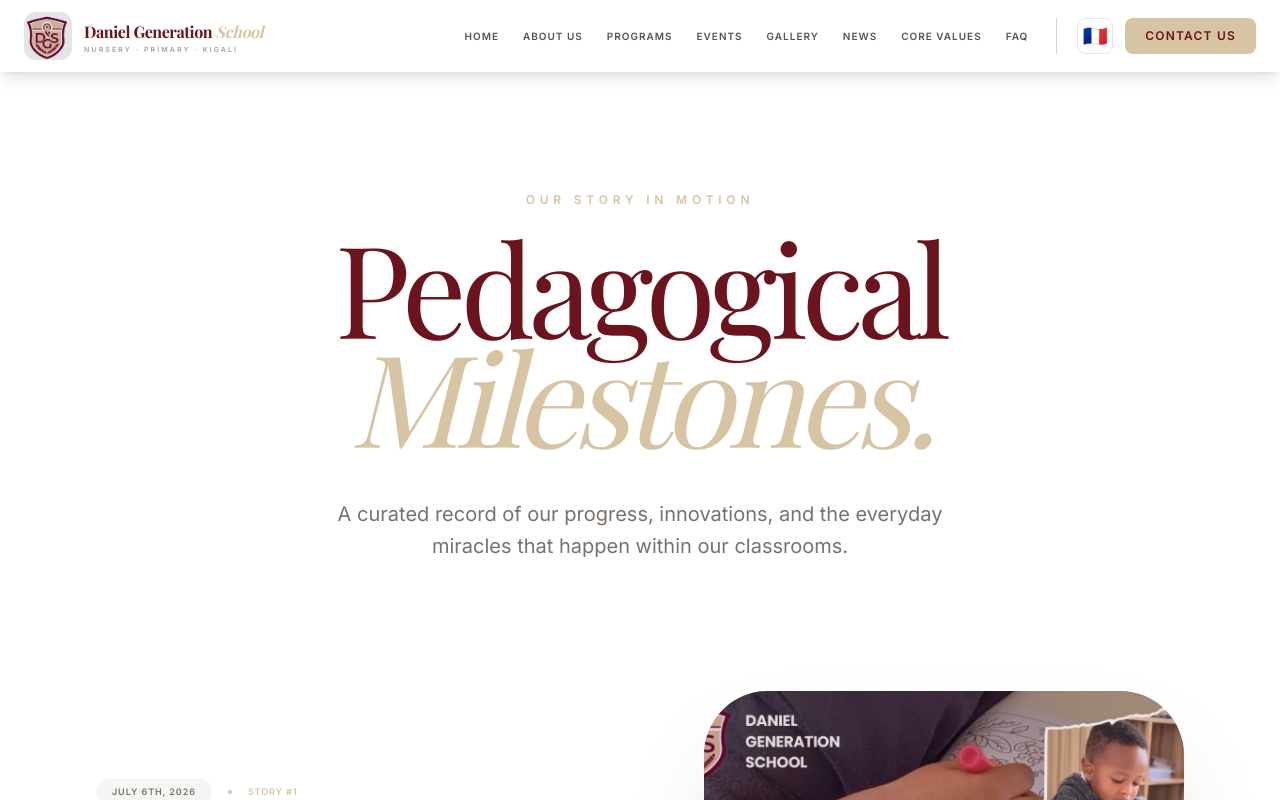
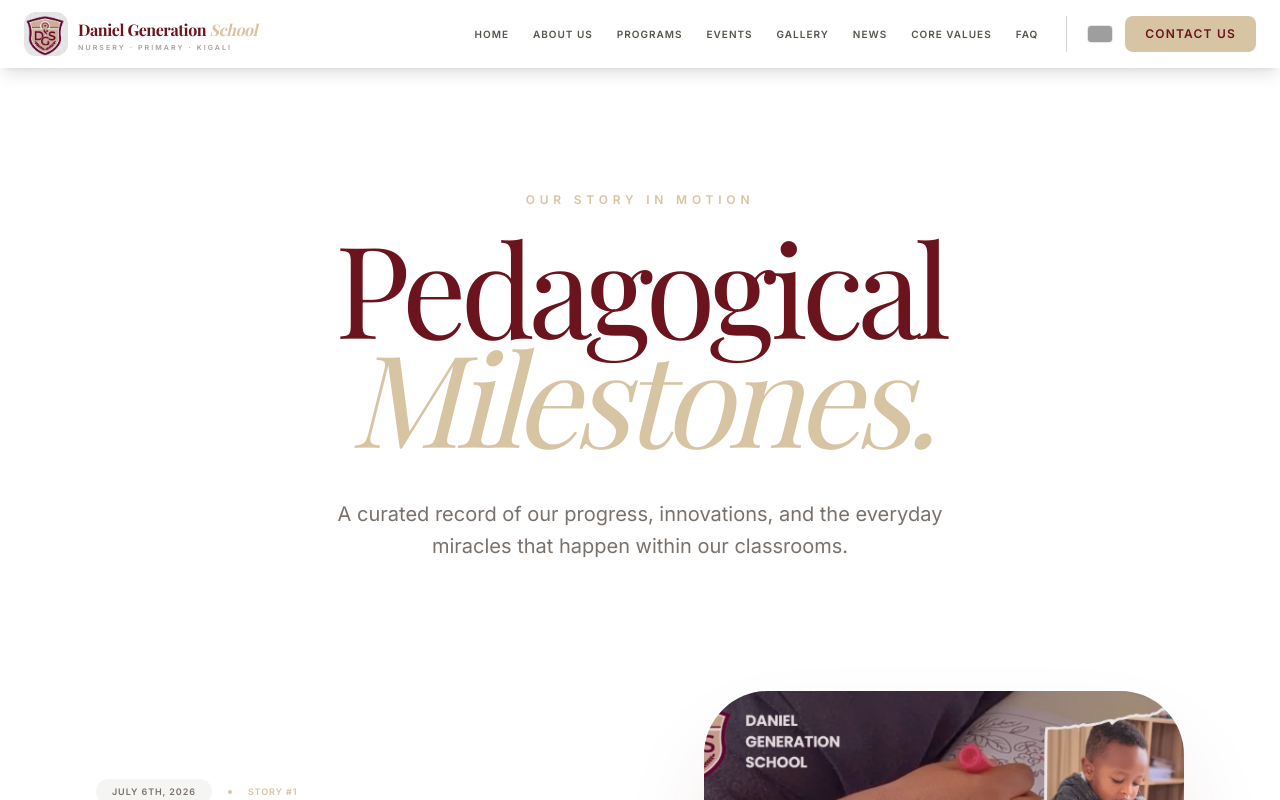
Before and after one commit to niaimable/danielgenerationschool, a React (Vite) app: page /news in a window 1280 px wide. Shown: the top 800 px of the page. Built offline with nearby package versions, Linux system fonts and the light colour scheme; grey boxes are pictures that could not be loaded; a web font is replaced by a local one.

Commit message:
Fixing Flags

```diff
--- a/src/components/Layout.tsx
+++ b/src/components/Layout.tsx
@@ -24,17 +24,20 @@ function LanguageToggle({ isScrolled }: { isScrolled: boolean }) {
   const { i18n } = useTranslation();
   const current = i18n.language?.startsWith('fr') ? 'fr' : 'en';
   const toggle = () => i18n.changeLanguage(current === 'en' ? 'fr' : 'en');
+
   return (
     <button
       onClick={toggle}
       title={current === 'en' ? 'Passer en français' : 'Switch to English'}
-      className={`flex items-center justify-center w-9 h-9 rounded-lg border transition-all hover:-translate-y-0.5 text-xl ${
-        isScrolled
-          ? 'border-stone-200 hover:border-school-maroon bg-white'
-          : 'border-white/20 hover:border-white bg-white/5'
+      className={`rounded overflow-hidden border transition-all hover:-translate-y-0.5 hover:scale-110 ${
+        isScrolled ? 'border-stone-200 hover:border-school-maroon' : 'border-white/30 hover:border-white'
       }`}
     >
-      {current === 'en' ? '🇫🇷' : '🇬🇧'}
+      <img
+        src={current === 'en' ? 'https://flagcdn.com/w40/fr.png' : 'https://flagcdn.com/w40/gb.png'}
+        alt={current === 'en' ? 'Français' : 'English'}
+        className="w-6 h-4 object-cover block"
+      />
     </button>
   );
 }
@@ -68,11 +71,11 @@ export function Navigation({ scrolled: forceScrolled }: { scrolled?: boolean })
 
   return (
     <nav className={`fixed top-0 left-0 right-0 z-50 transition-all duration-500 ${isScrolled ? 'bg-white/95 backdrop-blur-md shadow-lg py-3' : 'bg-transparent py-5'}`}>
-      <div className="max-w-screen-2xl mx-auto px-6 flex items-center justify-between">
+      <div className="max-w-7xl mx-auto px-6 flex items-center justify-between gap-8">
 
         {/* Logo — never shrinks */}
-        <Link to="/" className="flex items-center gap-3 group hover:opacity-90 transition-opacity shrink-0">
-          <div className="w-10 h-10 md:w-12 md:h-12 flex items-center justify-center rounded-xl overflow-hidden bg-white/10 shrink-0">
+        <Link to="/" className="flex items-center gap-2.5 group hover:opacity-90 transition-opacity shrink-0">
+          <div className="w-9 h-9 md:w-11 md:h-11 flex items-center justify-center rounded-xl overflow-hidden bg-white/10 shrink-0">
             <img src="/logo.jpg" alt="DGS Logo" className="w-full h-full object-contain" referrerPolicy="no-referrer"
               onError={(e) => {
                 const img = e.currentTarget;
```
